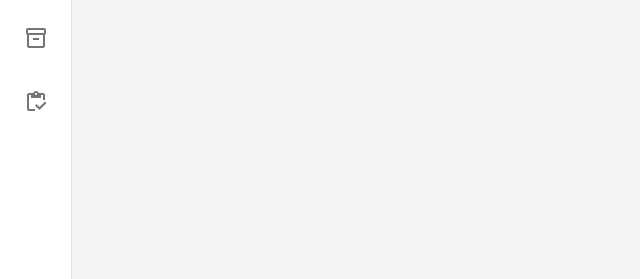
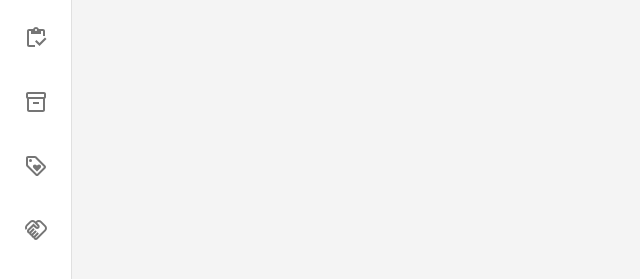
Before and after one commit to pi-ii-univesp-2024/projeto-integrador-2, a Next.js app in the folder frontend/: page / in a window 1280 px wide. Shown: the part 123-402 px from the top of the page, without its empty margins (0-640 px from the left). Built offline with nearby package versions, Linux system fonts and the light colour scheme.

Commit message:
refactor: novos itens na sidebar

```diff
--- a/frontend/src/components/layouts/Sidebar.js
+++ b/frontend/src/components/layouts/Sidebar.js
@@ -7,7 +7,8 @@ import ChevronLeftIcon from "@mui/icons-material/ChevronLeft";
 import ChevronRightIcon from "@mui/icons-material/ChevronRight";
 import Inventory2OutlinedIcon from "@mui/icons-material/Inventory2Outlined";
 import InventoryOutlinedIcon from '@mui/icons-material/InventoryOutlined';
-import { useState } from "react";
+import HandshakeOutlinedIcon from '@mui/icons-material/HandshakeOutlined';
+import LoyaltyOutlinedIcon from '@mui/icons-material/LoyaltyOutlined';
 import {
   List,
   ListItem,
@@ -50,14 +51,24 @@ export default function Sidebar() {
         <Divider />
         <SidebarItem Icon={HomeOutlined} label="Home" path="/" />
         <SidebarItem
+          Icon={InventoryOutlinedIcon}
+          label="Estoque e movimentações"
+          path="/estoque"
+        />
+        <SidebarItem
           Icon={Inventory2OutlinedIcon}
           label="Produtos"
           path="/produtos"
         />
         <SidebarItem
-          Icon={InventoryOutlinedIcon}
-          label="Estoque e movimentações"
-          path="/estoque"
+          Icon={LoyaltyOutlinedIcon}
+          label="Categorias de produto"
+          path="/categorias-produto"
+        />
+        <SidebarItem
+          Icon={HandshakeOutlinedIcon}
+          label="Fornecedores"
+          path="/fornecedores"
         />
       </Drawer>
     </Box>
```
